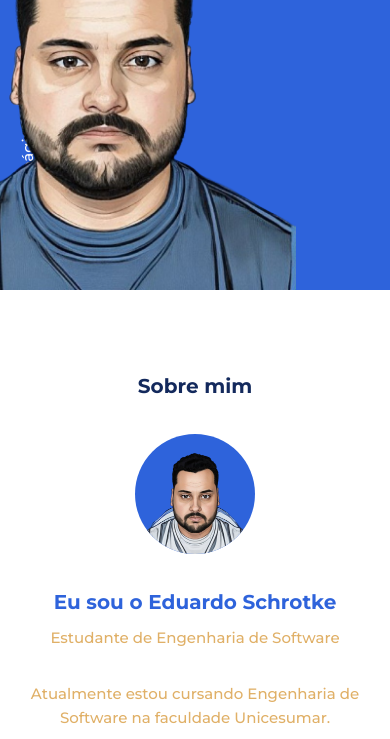
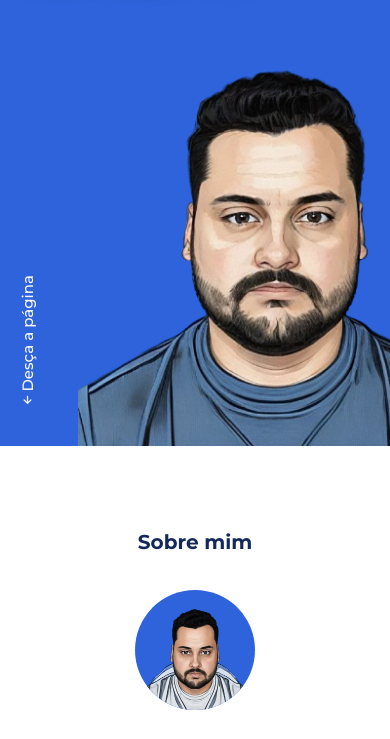
Before and after one commit to drdssouza/portifolio, a plain HTML site: page index.html in a window 390 px wide. Shown: the part 398-1137 px from the top of the page. Drawn offline with nearby package versions, Linux system fonts and the light colour scheme.

Commit message:
Update styles.css
Segundo comit

```diff
--- a/assets/css/styles.css
+++ b/assets/css/styles.css
@@ -383,7 +383,8 @@ img{
 /* For small devices */
 @media screen and (max-width: 420px) {
   .home__img {
-    width: 230px;
+    width: 500px;
+    right: -20%;
 
   }
 }
@@ -482,13 +483,14 @@ img{
     }
 }
 
-/* For tall screens on mobiles y desktop*/
-@media screen and (min-height: 721px) {
+
+@media screen and (min-width: 421px) {
     .home__container {
         height: 640px;
     }
     .home__img {
         width: 500px;
         right: 24%;
+
     }
 }
```
